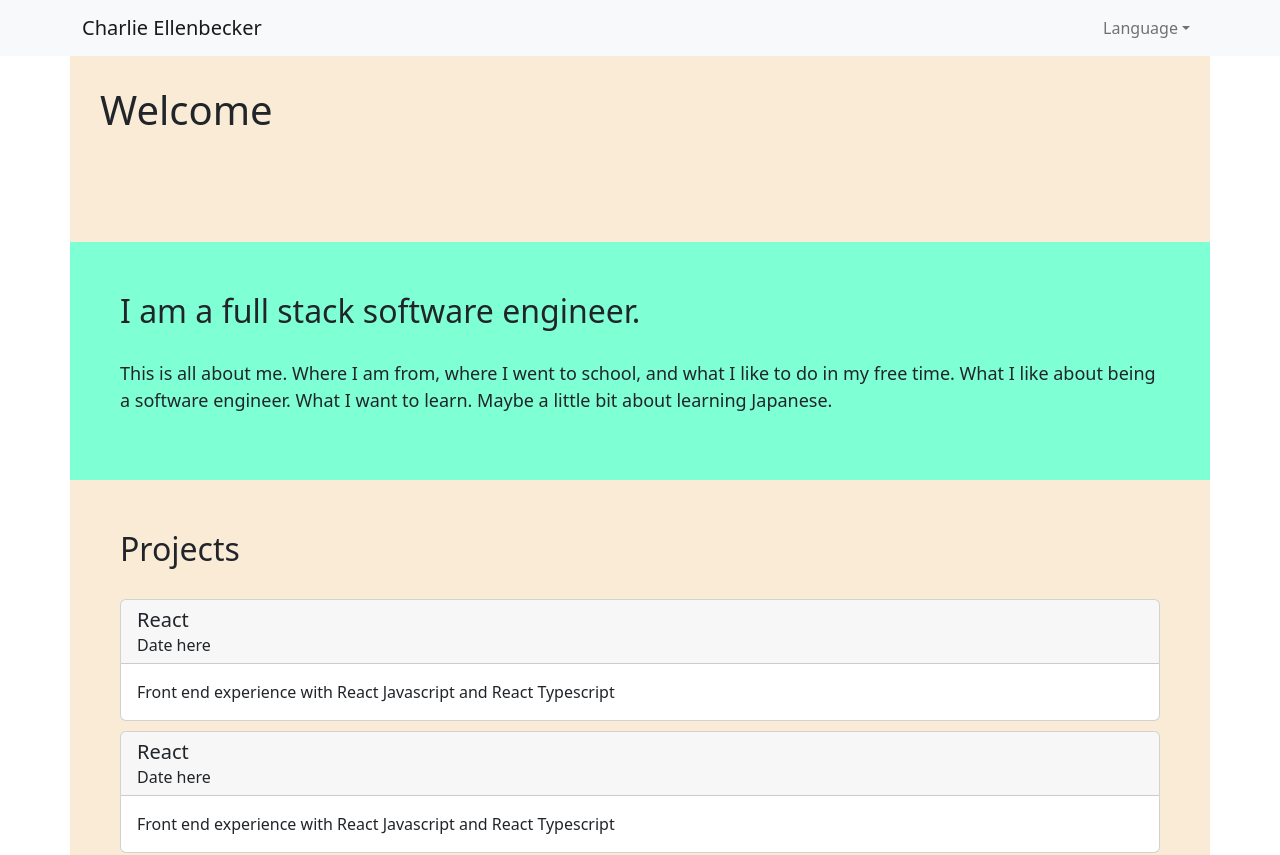
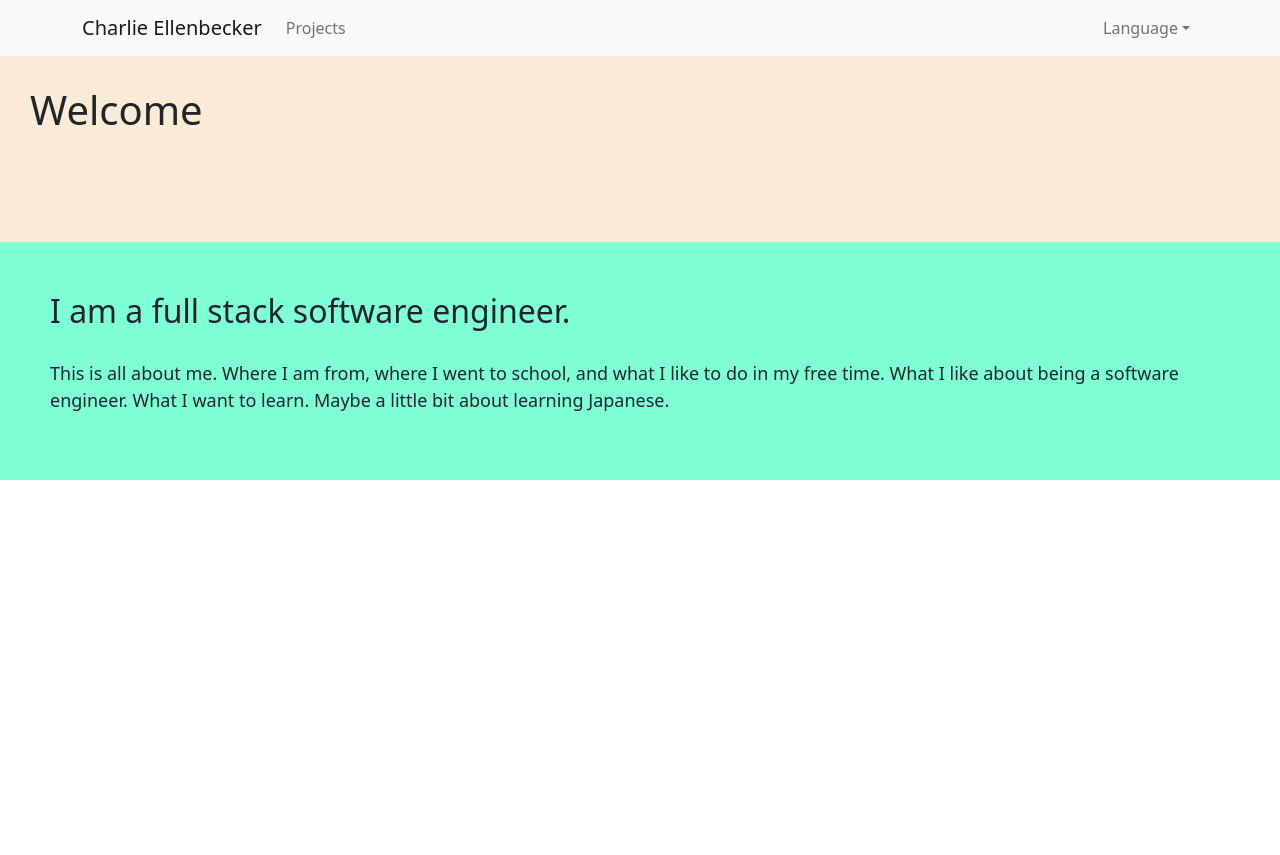
Before and after one commit to CharlieEllenbecker/Portfolio, a React (Create React App) app: page / in a window 1280 px wide. Shown: the top 855 px of the page. After the commit the page ends 800 px from the top, so only its background shows below. Built offline with nearby package versions, Linux system fonts and the light colour scheme.

Commit message:
working on refining the routing for languages

```diff
--- a/src/Components/About.tsx
+++ /dev/null
@@ -1,24 +0,0 @@
-import Container from 'react-bootstrap/Container'
-import { useTranslation } from "react-i18next"
-
-import '../styles.css'
-
-const About = () => {
-  const { t } = useTranslation()
-
-  return (
-    <Container className="about">
-      <h2 className="title">
-        {t('about')}
-      </h2>
-      <p className="about-paragraph">
-        This is all about me.
-        Where I am from, where I went to school, and what I like to do in my free time.
-        What I like about being a software engineer. What I want to learn.
-        Maybe a little bit about learning Japanese.
-      </p>
-    </Container>
-  )
-}
-
-export default About
--- a/src/Components/AppRoutes.tsx
+++ b/src/Components/AppRoutes.tsx
@@ -1,10 +1,12 @@
 import { Routes, Route } from 'react-router-dom'
-import Page from './Page'
+import Dashboard from './Dashboard'
+import Projects from './Projects'
 
 const AppRoutes = () => {
   return (
     <Routes>
-      <Route path='/' element={<Page />} />
+      <Route path='/' element={<Dashboard />} />
+      <Route path='/projects' element={<Projects />} />
     </Routes>
   )
 }
--- a/src/Components/Dashboard.tsx
+++ b/src/Components/Dashboard.tsx
@@ -1,17 +1,33 @@
-import Container from 'react-bootstrap/Container'
 import { useTranslation } from 'react-i18next'
 
 import '../styles.css'
+import NavbarHeader from './NavbarHeader'
 
 const Dashboard = () => {
   const { t } = useTranslation()
 
   return (
-    <Container className="welcome">
-      <h1>
-        {t('welcome')}
-      </h1>
-    </Container>
+    <>
+      <NavbarHeader />
+      <div className="dashboard">
+        <div className="welcome">
+          <h1>
+            {t('welcome')}
+          </h1>
+        </div>
+        <div className="about">
+          <h2 className="title">
+            {t('about')}
+          </h2>
+          <p className="about-paragraph">
+            This is all about me.
+            Where I am from, where I went to school, and what I like to do in my free time.
+            What I like about being a software engineer. What I want to learn.
+            Maybe a little bit about learning Japanese.
+          </p>
+        </div>
+      </div>
+    </>
   )
 }
 
--- a/src/Components/NavbarHeader.tsx
+++ b/src/Components/NavbarHeader.tsx
@@ -2,16 +2,23 @@ import Container from 'react-bootstrap/Container'
 import Nav from 'react-bootstrap/Nav'
 import Navbar from 'react-bootstrap/Navbar'
 import NavDropdown from 'react-bootstrap/NavDropdown'
+import { Path } from 'react-router-dom'
+import i18next from 'i18next'
 
 import { useTranslation } from 'react-i18next'
 
 const NavbarHeader = () => {
   const { t } = useTranslation()
 
+  const lang = i18next.language
+
   return (
     <Navbar bg="light" expand="lg">
       <Container>
-        <Navbar.Brand>{t('charlie_ellenbecker')}</Navbar.Brand>
+        <Navbar.Brand href={`/${lang}`}>{t('charlie_ellenbecker')}</Navbar.Brand>
+        <Nav className="me-auto">
+          <Nav.Link href={`/${lang}/projects`}>{t('projects')}</Nav.Link>
+        </Nav>
         <Nav className="ms-auto">
           <NavDropdown title={t('language')} id="basic-nav-dropdown">
             <NavDropdown.Item href="en">English</NavDropdown.Item>
--- a/src/Components/Page.tsx
+++ /dev/null
@@ -1,18 +0,0 @@
-import NavbarHeader from './NavbarHeader'
-import Dashboard from './Dashboard'
-import About from './About'
-import Projects from './Projects'
-
-const Page = () => {
-
-  return (
-    <>
-      <NavbarHeader />
-      <Dashboard />
-      <About />
-      <Projects />
-    </>
-  )
-}
-
-export default Page
--- a/src/Components/Projects.tsx
+++ b/src/Components/Projects.tsx
@@ -2,13 +2,16 @@ import Container from 'react-bootstrap/Container'
 import { useTranslation } from "react-i18next"
 
 import '../styles.css'
+import NavbarHeader from './NavbarHeader'
 import Project from './Project'
 
 const Projects = () => {
   const { t } = useTranslation()
 
   return (
-    <Container className="projects">
+    <>
+      <NavbarHeader />
+      <div className="projects">
         <h2 className="title">
           {t('projects')}
         </h2>
@@ -18,7 +21,8 @@ const Projects = () => {
           <Project />
           <Project />
         </div>
-    </Container>
+      </div>
+    </>
   )
 }
 
```
Lines whose indentation alone changed are shown as unchanged.
